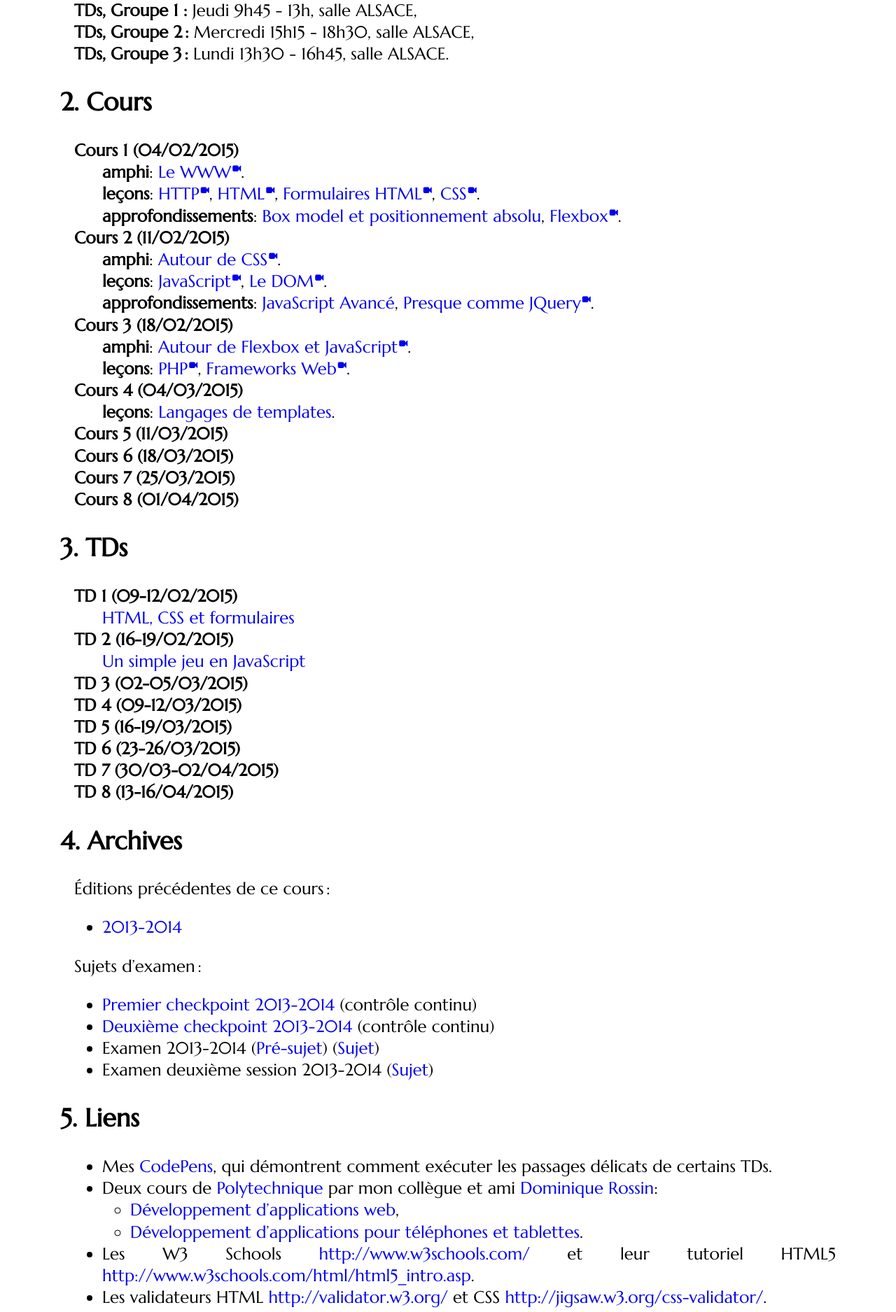
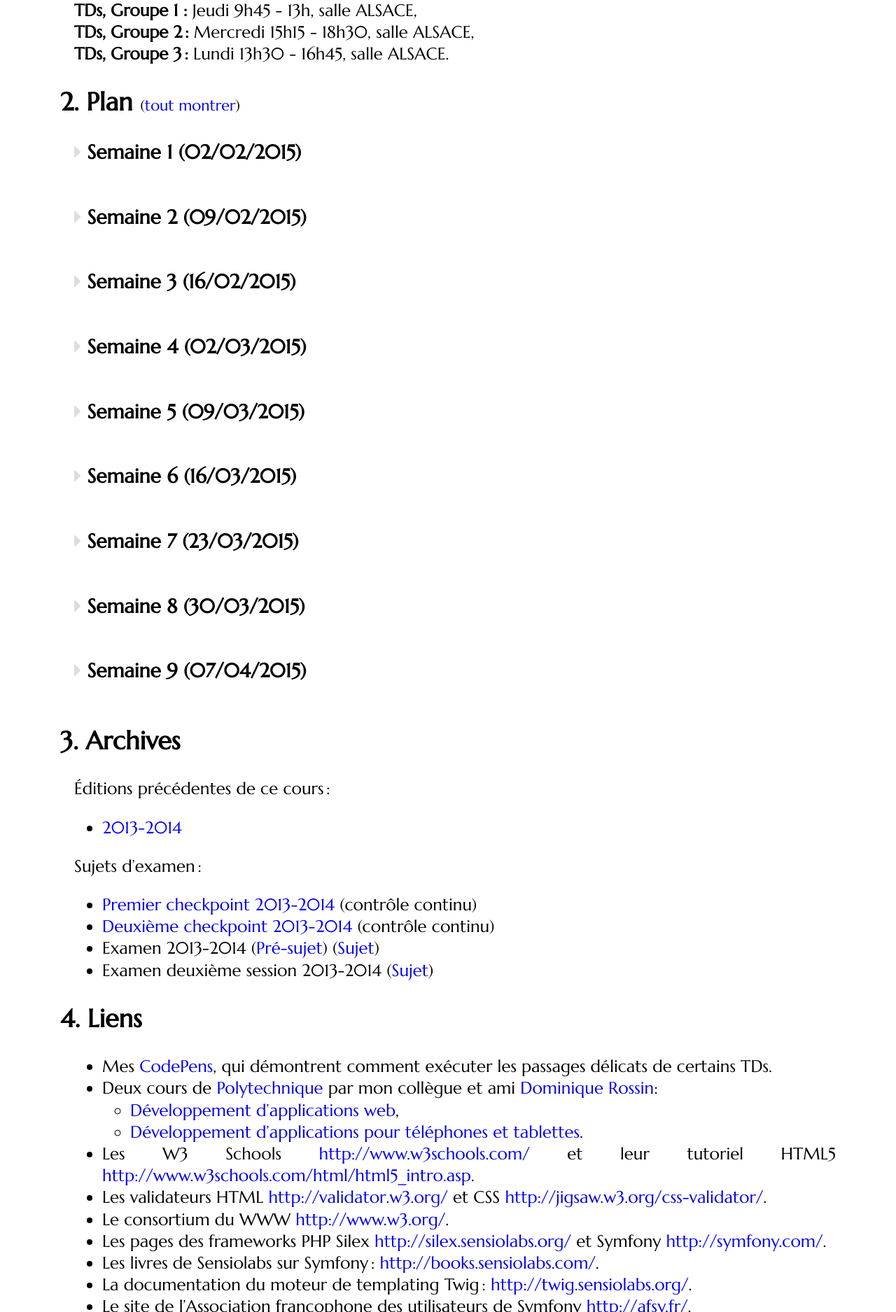
Before and after one commit to defeo/aws, a Jekyll site: the page built from index.md, in a window 1280 px wide. Shown: the part 345-2220 px from the top of the page at 70% size. Built offline with Jekyll 4.4.1, drawn with Linux system fonts in a browser that asks for light colours; nearby versions of some CDN libraries; some web fonts are replaced.

Commit message:
New course plan interface

```diff
--- /dev/null
+++ b/_includes/plan.html
@@ -0,0 +1,43 @@
+<div id="plan">
+  <h2>Plan <small>(<a href="javascript:un_check_all()">tout</a>)</small></h2>
+
+  {% for week in site.data.plan %}
+  <div class="week" id="semaine-{{ forloop.index }}" data-date="{{ week.date }}">
+    <input type="checkbox" id="semaine-{{ forloop.index }}-ck">
+    <h3><label for="semaine-{{ forloop.index }}-ck"><i class="fa fa-caret-right"></i>
+	Semaine {{ forloop.index }} ({{ week.date | date: "%d/%m/%Y" }})</label></h3>
+    <div><dl>
+      {% for item in week.contents %}
+      {% for it in item %}
+      <dt>{{ it[0] }} :</dt>
+      {% for link in it[1] %}
+      {% if link.url %}
+      <dd>{% include link.html href=link.url %}
+	{% if link.comment %}({{ link.comment }}){% endif %}</dd>
+      {% else %}
+      <dd>{% include link.html href=link %}</dd>
+      {% endif %}
+      {% endfor %}
+      {% endfor %}
+      {% endfor %}
+    </dl></div>
+  </div>
+  {% endfor %}
+
+</div>
+<script>
+  function un_check_all() {
+    $this = $('#plan');
+    var chkd = $this.classList.toggle('checked');
+    $this.$$('input[type="checkbox"]').forEach(function (x) {
+      x.checked = chkd;
+    });
+  }
+  $$(".week").forEach(function (w) {
+    var delta = Date.now() - Date.parse(w.dataset['date']) - (new Date).getTimezoneOffset()*60*1000;
+    console.log(delta);
+    if (0 <= delta && delta < 7*24*60*60*1000) {
+      w.$('input[type="checkbox"]').checked = true;
+    }
+  });
+</script>
--- /dev/null
+++ b/css/index.scss
@@ -0,0 +1,53 @@
+---
+---
+
+#plan .week {
+    label {
+	cursor: pointer;
+	i {
+	    transition: 0.3s linear;
+	    color: #ddd;
+	}
+	&:hover {
+	    text-decoration: underline;
+	    i { color: #555; }
+	}
+    }
+    div {
+	box-shadow: none;
+	max-height: 0;
+	overflow: hidden;
+	transition: 1s linear;
+    }
+    dl {
+	background-color: #fbfbfb;
+	border-radius: 10px;
+	padding: 5px;
+	margin: 2px;
+	box-shadow: 0 0 2px 2px #f5f5f5;
+    }
+    dt { font-weight: normal; }
+
+    input[type="checkbox"] { display: none; }
+
+    &:target,
+    input[type="checkbox"]:checked ~,
+    input[type="checkbox"]:target ~ {
+	div {
+	    max-height: 20em;
+	}
+	h3 label .fa {
+	    color: #000;
+	    transform: rotate(90deg);
+	}
+    }
+}
+
+#plan {
+    h2 small {
+	font-weight: normal;
+	font-size: 60%;
+    }
+    h2 a:after { content: " montrer"; }
+    &.checked h2 a:after { content: " cacher"; }
+}
--- a/index.md
+++ b/index.md
@@ -14,63 +15,10 @@ title: AWS – Applications web et sécurité
 **TDs, Groupe 2 :** Mercredi 15h15 - 18h30, salle ALSACE,
 **TDs, Groupe 3 :** Lundi 13h30 - 16h45, salle ALSACE.
 
-## Cours
 
-Cours 1 (04/02/2015)
-: **amphi**: {% include link.html href="classes/class1.md" %}.
-: **leçons**: {% include link.html href="lessons/HTTP.md" %}, {% include link.html href="lessons/HTML.md" %}, {% include link.html href="lessons/forms.md" %}, {% include link.html href="lessons/CSS.md" %}.
-: **approfondissements**: {% include link.html href="lessons/boxmodel.md" %}, {% include link.html href="lessons/flexbox.md" %}.
-
-Cours 2 (11/02/2015)
-: **amphi**: {% include link.html href="classes/class2.md" %}.
-: **leçons**: {% include link.html href="lessons/javascript.md" %}, {% include link.html href="lessons/dom.md" %}.
-: **approfondissements**: {% include link.html href="lessons/advanced-js.md" %}, {% include link.html href="lessons/polyfill.md" %}.
-
-Cours 3 (18/02/2015)
-: **amphi**: {% include link.html href="classes/class3.md" %}.
-: **leçons**: {% include link.html href="lessons/php.md" %}, {% include link.html href="lessons/frameworks.md" %}.
-
-Cours 4 (04/03/2015)
-: **leçons**: {% include link.html href="lessons/templates.md" %}.
-
-Cours 5 (11/03/2015)
-:
-
-Cours 6 (18/03/2015)
-:
-
-Cours 7 (25/03/2015)
-:
-
-Cours 8 (01/04/2015)
-:
-
-
-## TDs
-
-TD 1 (09-12/02/2015)
-: {% include link.html href="tutorials/tutorial1.md" %}
-
-TD 2 (16-19/02/2015)
-: {% include link.html href="tutorials/tutorial2.md" %}
-
-TD 3 (02-05/03/2015)
-:
-
-TD 4 (09-12/03/2015)
-:
-
-TD 5 (16-19/03/2015)
-:
-
-TD 6 (23-26/03/2015)
-:
-
-TD 7 (30/03-02/04/2015)
-:
-
-TD 8 (13-16/04/2015)
-:
+{::nomarkdown}
+{% include plan.html %}
+{:/}
 
 
 ## Archives
```
Also changed, not shown: other parts of index.md (+1 -0 lines), _data/plan.yml (added, +51 -0 lines).
